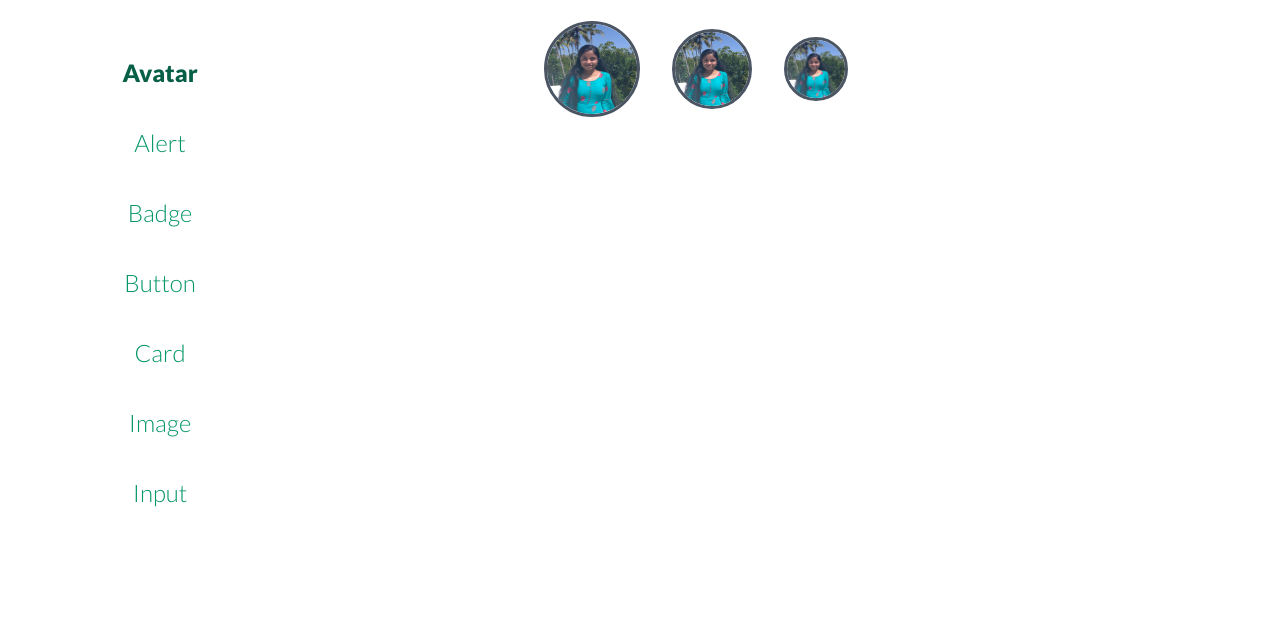
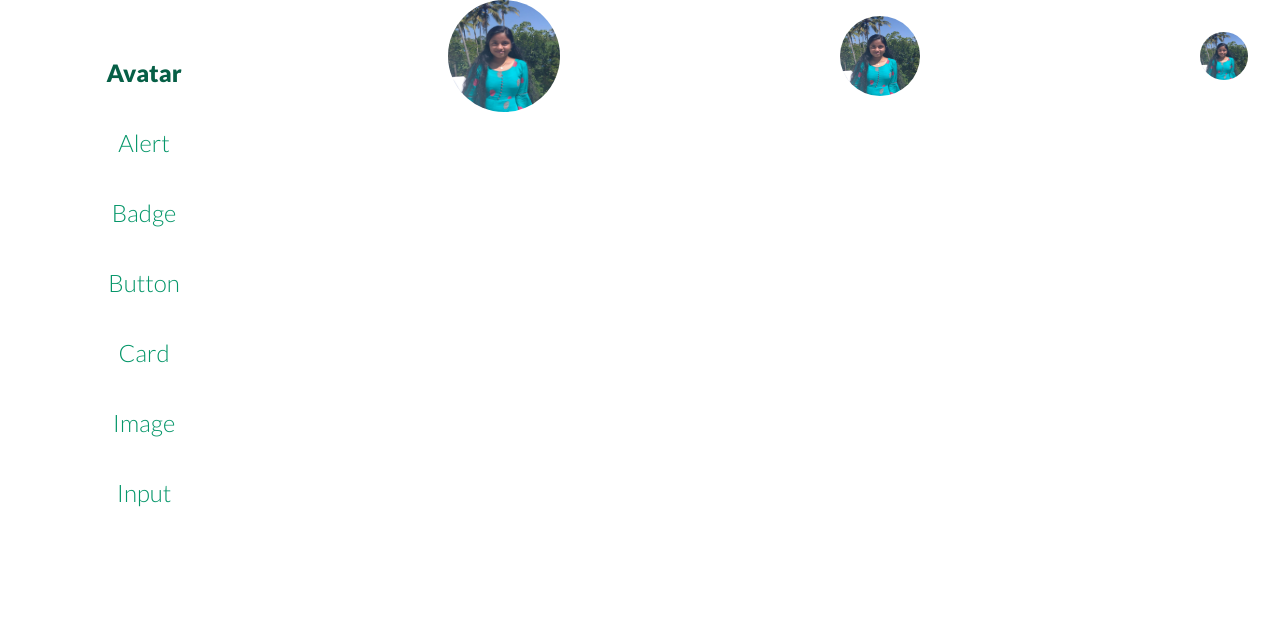
Before and after one commit to AswathyVNair/UI-Component-Library, a plain HTML site: page avatar/avatar.html in a window 1280 px wide. Shown: the part 156-800 px from the top of the page. Drawn offline with Linux system fonts and the light colour scheme.

Commit message:
style: changed size of avatar

```diff
--- a/avatar/avatar.css
+++ b/avatar/avatar.css
@@ -1,19 +1,25 @@
 .avatar-container{
-    padding: 2rem;
+    width: 50rem;
     display: flex;
     align-items:center;
-    width:30rem;
+    justify-content: space-between;
+    margin-top: 2rem;
+
 }
 
 .avatar-item{
     border-radius: 50%;
-    border: 3px solid var(--grey);
-    margin-left:2rem ;
+
+    border: irem solid grey;
 }
 
+.avatar-ex-lg{
+    height: 10rem;
+    width: 10rem
+}
 .avatar-lg{
-    height:6rem;
-    width:6rem;
+    height:7rem;
+    width:7rem;
 }
 
 .avatar-md{
@@ -22,6 +28,6 @@
 }
 
 .avatar-sm{
-    height: 4rem;
-    width: 4rem;
+    height: 3rem;
+    width: 3rem;
 }
```
